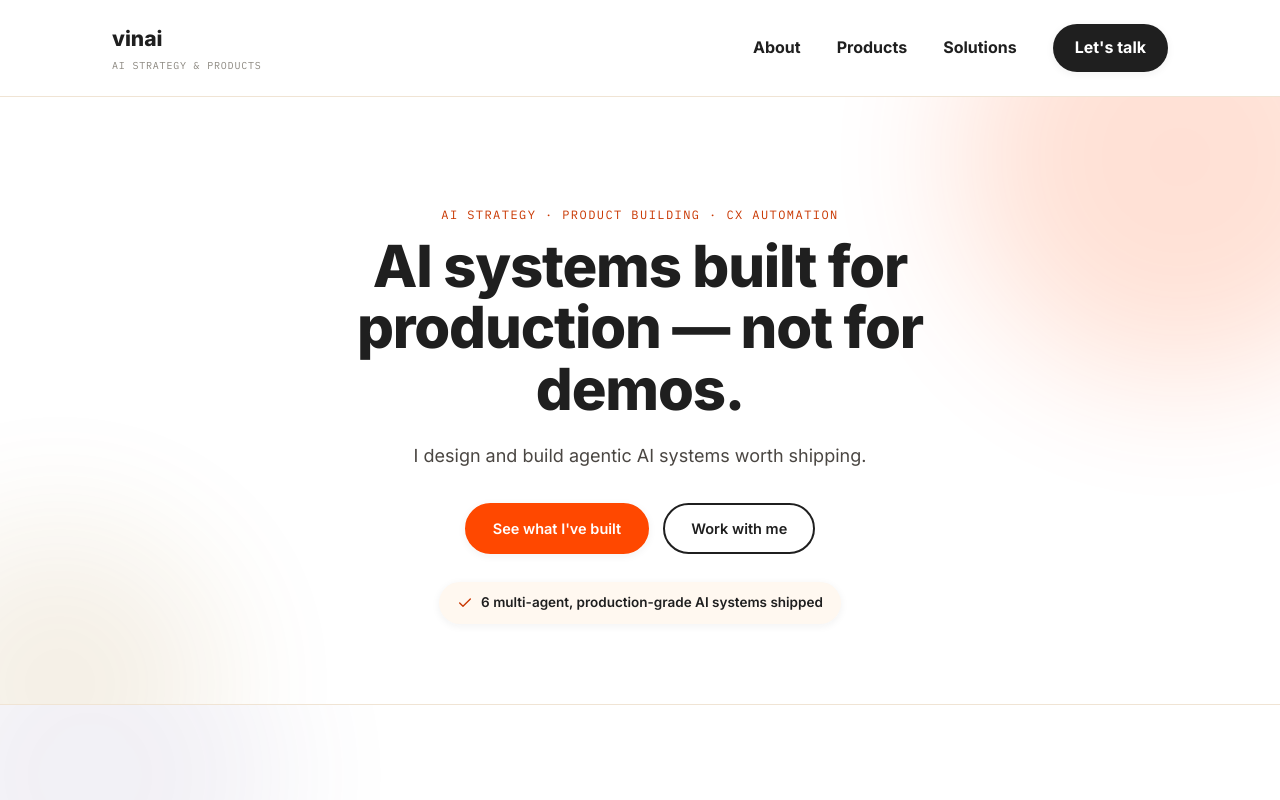
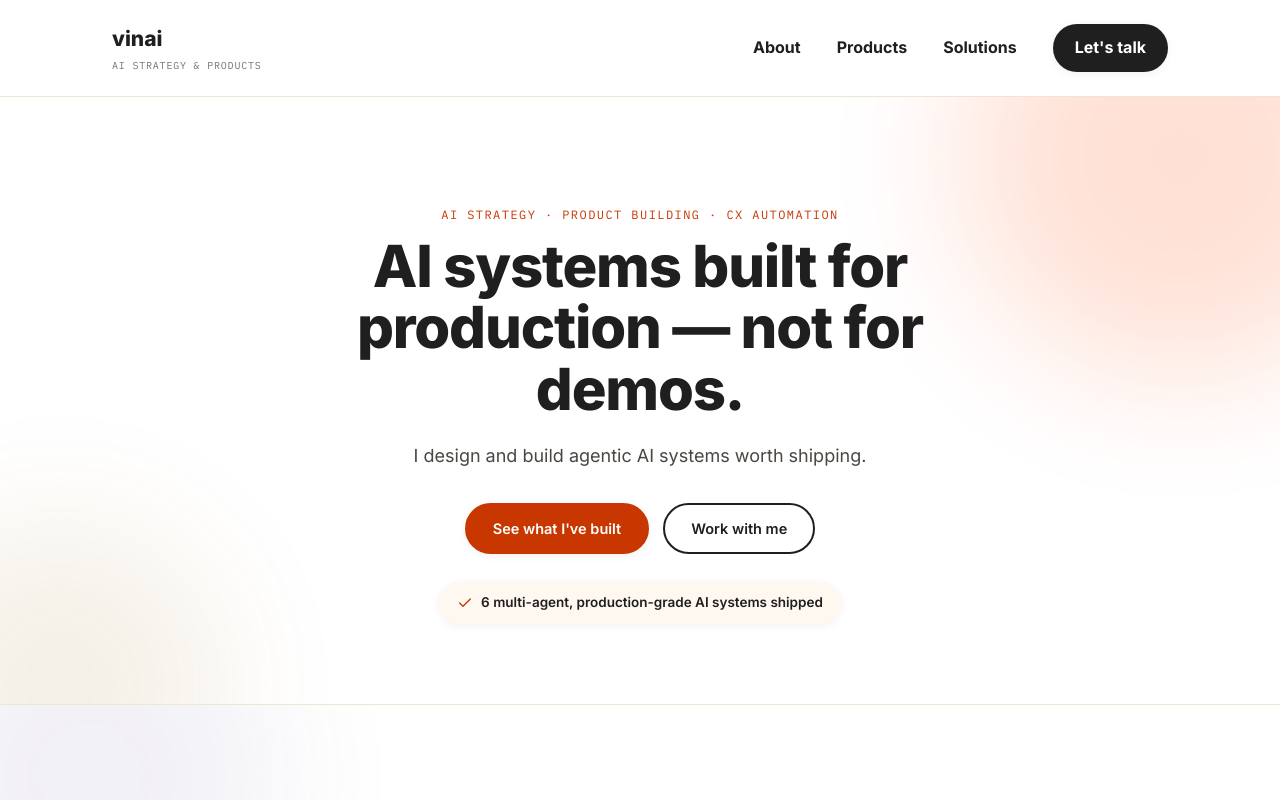
Before and after one commit to vindon/vinai-portfolio-next, a Next.js app: page / in a window 1280 px wide. Shown: the top 800 px of the page. Built offline with nearby package versions, Linux system fonts and the light colour scheme.

Commit message:
Add accessibility e2e test with axe-core
Fixes real violations axe found on first run: insufficient color
contrast on --grey-light text and .btn-primary CTA (both below
WCAG 2 AA 4.5:1), and a skipped heading level in the footer
(h2 -> h4, missing h3).

```diff
--- a/app/globals.css
+++ b/app/globals.css
@@ -4,7 +4,7 @@
   --card:#FFFFFF;
   --ink:#1F1F1F;
   --grey:#4A4642;
-  --grey-light:#8C8880;
+  --grey-light:#77746D;
   --line:#1F1F1F;
   --line-soft:#F0E4D4;
   --accent:#FF4800;
@@ -144,7 +144,7 @@ nav.links a:hover{color:var(--accent-deep);}
   cursor:pointer; transition:background .15s, border-color .15s, color .15s, box-shadow .15s, transform .15s;
   border:2px solid transparent;
 }
-.btn-primary{background:var(--accent); color:#fff; border-color:var(--accent); box-shadow:var(--shadow-sm);}
+.btn-primary{background:var(--accent-deep); color:#fff; border-color:var(--accent-deep); box-shadow:var(--shadow-sm);}
 .btn-primary:hover{background:var(--accent-deep); border-color:var(--accent-deep); box-shadow:var(--shadow-md); transform:translateY(-1px);}
 .btn-ghost{border-color:var(--ink); color:var(--ink); background:transparent;}
 .btn-ghost:hover{background:var(--ink); color:var(--bg); box-shadow:var(--shadow-md); transform:translateY(-1px);}
@@ -317,7 +317,7 @@ footer{
 .footer-top{display:grid; grid-template-columns:1.3fr 1fr 1fr; gap:48px; padding-bottom:44px; border-bottom:1px solid var(--line-soft);}
 @media(max-width:760px){ .footer-top{grid-template-columns:1fr; gap:32px;} }
 .footer-brand p{font-size:14px; color:var(--grey); margin-top:12px; max-width:34ch;}
-footer h4{font-family:'IBM Plex Mono',monospace; font-size:11.5px; text-transform:uppercase; letter-spacing:0.1em; color:var(--grey-light); margin-bottom:14px; font-weight:500;}
+footer h3{font-family:'IBM Plex Mono',monospace; font-size:11.5px; text-transform:uppercase; letter-spacing:0.1em; color:var(--grey-light); margin-bottom:14px; font-weight:500;}
 footer .flinks{list-style:none; padding:0; margin:0; display:flex; flex-direction:column; gap:10px; font-size:14px; color:var(--grey);}
 footer .flinks a{transition:color .15s;}
 footer .flinks a:hover{color:var(--accent-deep);}
--- a/components/Footer.tsx
+++ b/components/Footer.tsx
@@ -8,7 +8,7 @@ export default function Footer() {
             <p>AI strategy, agentic products, and CX automation — built and advised on by Vinoth Nataraj.</p>
           </div>
           <div>
-            <h4>Navigate</h4>
+            <h3>Navigate</h3>
             <ul className="flinks">
               <li><a href="#about">About</a></li>
               <li><a href="#products">Products</a></li>
@@ -16,7 +16,7 @@ export default function Footer() {
             </ul>
           </div>
           <div>
-            <h4>Contact</h4>
+            <h3>Contact</h3>
             <ul className="flinks">
               <li><a href="mailto:vinoth.n@outlook.com">vinoth.n@outlook.com</a></li>
               <li>
--- a/package.json
+++ b/package.json
@@ -17,6 +17,7 @@
     "react-dom": "18.3.1"
   },
   "devDependencies": {
+    "@axe-core/playwright": "^4.13.0",
     "@eslint/eslintrc": "^3.3.6",
     "@playwright/test": "^1.62.1",
     "@testing-library/dom": "^10.4.1",
```
Also changed, not shown: 2 other files (tests, documents, lock files or other folders).
